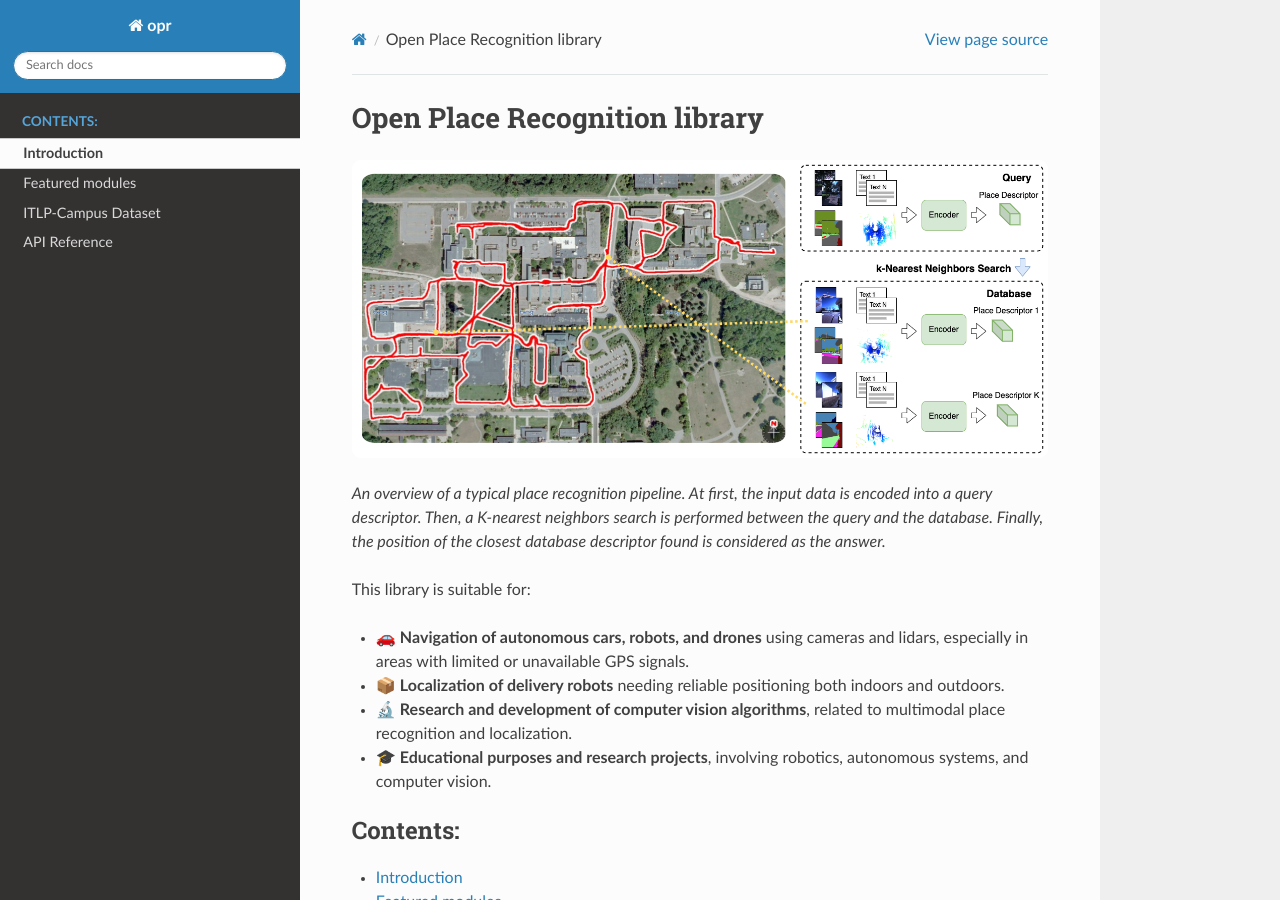
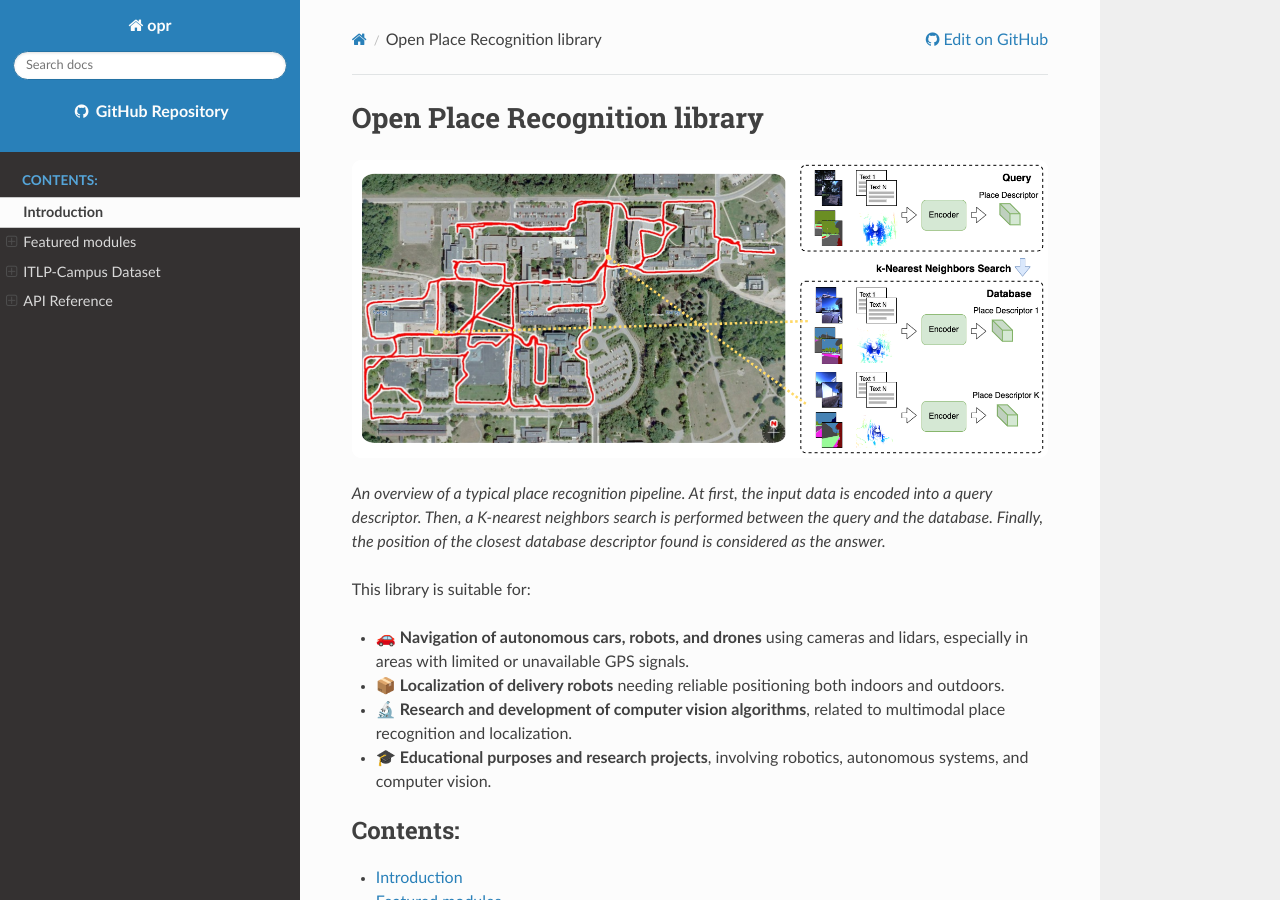
Before and after one commit to OPR-Project/OpenPlaceRecognition, a Sphinx documentation site: the page built from docs/source/index.rst, in a window 1280 px wide and 900 px high. Built offline with Sphinx 7.4.7 and the Read the Docs theme 3.1.0, drawn with Linux system fonts in a browser that asks for light colours.

Commit message:
docs: add link to the github repo in navigation bar of documentation

```diff
--- /dev/null
+++ b/docs/source/_templates/layout.html
@@ -0,0 +1,13 @@
+{% extends "!layout.html" %}
+
+{% block sidebartitle %}
+{{ super() }}
+<br>
+<a href="https://github.com/OPR-Project/OpenPlaceRecognition">
+  <i class="fa fa-github fa-fw"></i> GitHub Repository
+</a>
+{% endblock %}
+
+{% block menu %}
+{{ super() }}
+{% endblock %}
--- /dev/null
+++ b/docs/source/_templates/sidebar/navigation.html
@@ -0,0 +1,17 @@
+<div class="wy-menu wy-menu-vertical" data-spy="affix" role="navigation" aria-label="main navigation">
+  {% block menu %}
+    {%- set toctree = toctree(maxdepth=theme_navigation_depth|int, collapse=theme_collapse_navigation|tobool, includehidden=True) %}
+    {% if toctree %}
+      {{ toctree }}
+    {% else %}
+      <!-- Local TOC -->
+      <div class="local-toc">{{ toc }}</div>
+    {% endif %}
+  {% endblock %}
+  <hr>
+  <div class="local-toc">
+    <ul>
+      <li class="toctree-l1"><a class="reference external" href="https://github.com/OPR-Project/OpenPlaceRecognition"><span class="fa fa-github"></span> GitHub Repository</a></li>
+    </ul>
+  </div>
+</div>
--- a/docs/source/conf.py
+++ b/docs/source/conf.py
@@ -36,7 +36,6 @@ templates_path = ["_templates"]
 exclude_patterns = []
 
 
-
 # -- Options for HTML output -------------------------------------------------
 # https://www.sphinx-doc.org/en/master/usage/configuration.html#options-for-html-output
 
@@ -44,5 +43,22 @@ html_theme = "sphinx_rtd_theme"
 html_theme_options = {
     'navigation_depth': 4,  # Ensures deeper levels of the TOC are displayed
     'titles_only': False,   # Shows the full TOC tree, not just section titles
+    'collapse_navigation': False,
+    'sticky_navigation': True,
+    'style_external_links': True,
 }
+
+# Force the html_theme_path to ensure our custom templates are found
+html_theme_path = ["."]
+
+# Add any paths that contain custom static files
 html_static_path = ["_static"]
+
+# HTML context settings for GitHub repository link
+html_context = {
+    "display_github": True,
+    "github_user": "OPR-Project",
+    "github_repo": "OpenPlaceRecognition",
+    "github_version": "main",
+    "conf_py_path": "/docs/source/"
+}
```
